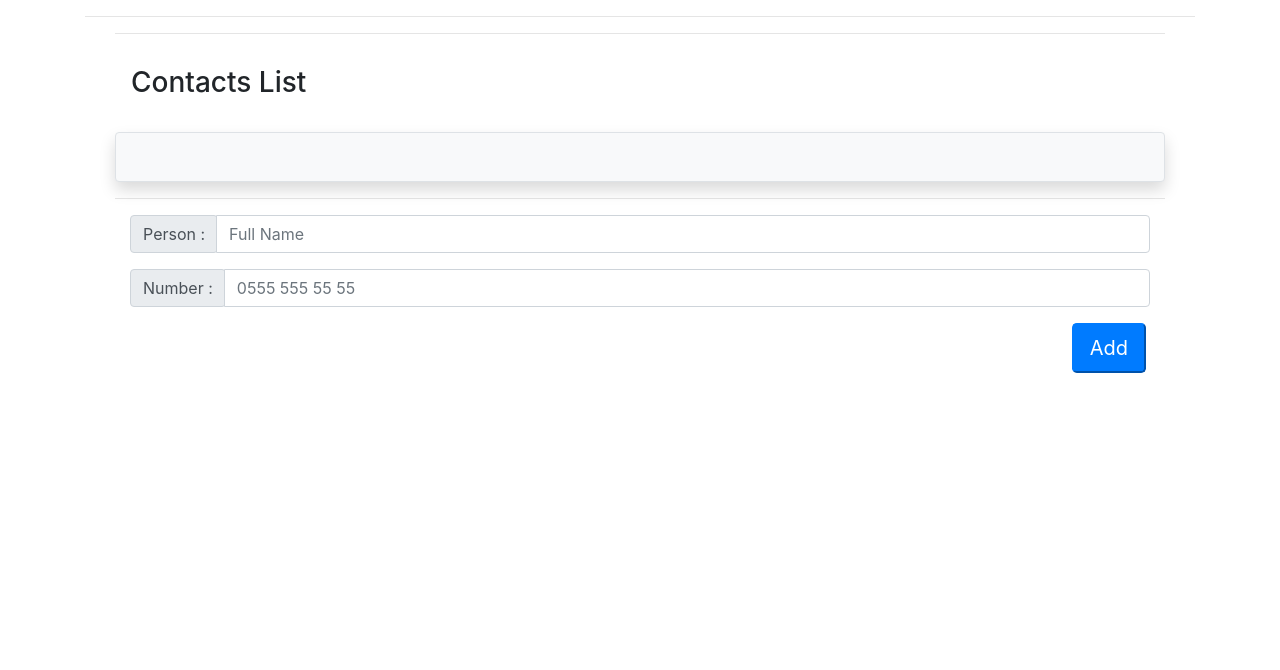
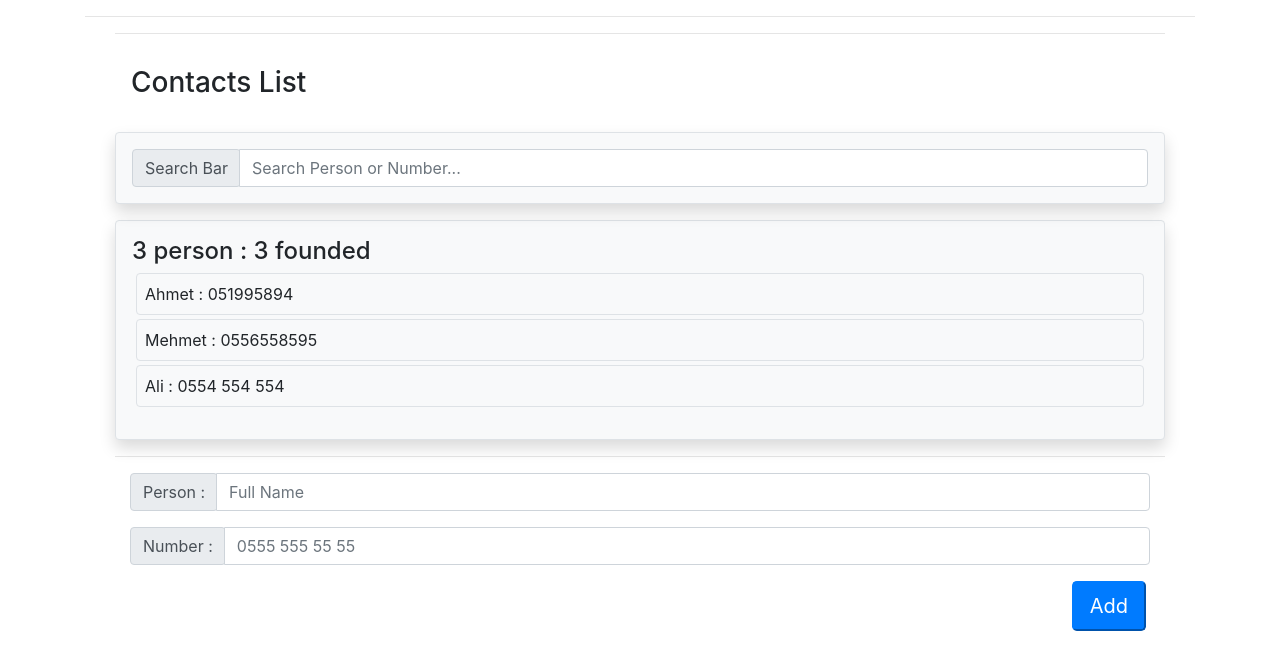
Before and after one commit to umutakpinar/demo-react-contacts, a React (Create React App) app: page / in a window 1280 px wide. Shown: the top 670 px of the page. Built offline with nearby package versions, Linux system fonts and the light colour scheme.

Commit message:
Numara veya isim ile kişi arama ve listeleme özelliği eklendi

```diff
--- a/src/App.css
+++ b/src/App.css
@@ -36,3 +36,13 @@
     transform: rotate(360deg);
   }
 }
+
+.hoverBlue{
+  text-justify: auto;
+}
+
+.hoverBlue:hover{
+  background-color: cornflowerblue;
+  font-size: larger;
+  font-weight: bolder;
+}
--- a/src/components/Contacts/List/index.js
+++ b/src/components/Contacts/List/index.js
@@ -1,14 +1,46 @@
 //List index.js
-import React from "react";
+import { useState } from "react";
 
-function Index({contacts}) {
+function Index({ contacts }) {
+  const [searchText, setSearchText] = useState(String);
+
+  const filtered = contacts.filter((item) => {
+    return Object.keys(item).some((key) => {
+      return item[key].toLowerCase().includes(searchText.toLowerCase());
+    });
+  });
+
   return (
     <div className="container">
       <hr />
       <h3 className="p-3">Contacts List</h3>
+      <div className="container my-3 p-3 shadow bg-light rounded border input-group">
+        <label
+          className="input-group-text input-group-prepend"
+          htmlFor="tbxSearch"
+        >
+          Search Bar
+        </label>
+        <input
+          id="tbxSearch"
+          type="text"
+          className="form-control input-group-append"
+          placeholder="Search Person or Number..."
+          value={searchText}
+          onChange={(e) => {
+            setSearchText(e.target.value);
+          }}
+        />
+      </div>
+
       <div className="container bg-light border shadow p-3 my-3 rounded">
-        <ul>
-            {contacts.map((contact, index) => <li key={index}>{contact.fullName} {contact.number}</li>)}
+        <h4>{contacts.length} person : {filtered.length} founded</h4>
+        <ul className="list-unstyled">
+          {filtered.map((contact, index) => (
+            <li className="p-2 m-1 border rounded hoverBlue" key={index}>
+            {contact.fullName} : {contact.number}
+          </li>
+          ))}
         </ul>
       </div>
       <hr />
--- a/src/components/Contacts/index.js
+++ b/src/components/Contacts/index.js
@@ -1,11 +1,13 @@
 //Contacts index.js
-import { useState, useEffect } from 'react'
+import { useState } from 'react'
 import List from './List'
 import Form from './Form'
 
 function Index() {
 
-    const [contacts, setContacts] = useState([]); //bir state tanımladım ve array tipinde. Bu state benim contacs'lerimi tutacak.
+    const [contacts, setContacts] = useState([
+        {fullName : "Ahmet", number : "051995894"},{fullName : "Mehmet", number : "0556558595"},{fullName : "Ali", number : "0554 554 554"}
+    ]); //bir state tanımladım ve array tipinde. Bu state benim contacs'lerimi tutacak.
     /* Ancak bu contacts state'ine atama yapabilmek için, useState fonksiyonumu kullanmam gerekli. Bu nedenle bu fonksiyonu proplar yardımıyla Form component'ine göndereceğim.
     Ki bu sayede bu setContacs yardımı ile Form compoennti içerisinden contacts'e atamam yapabileyim. */
 
```
